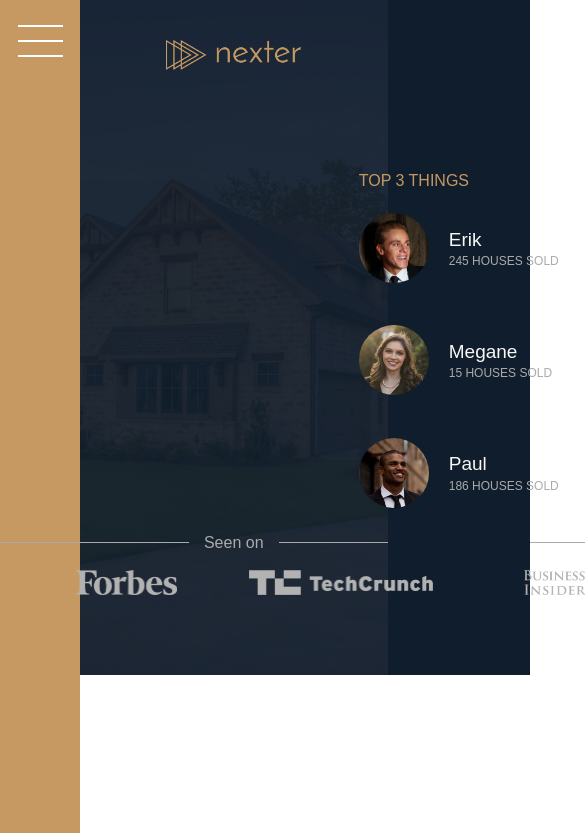
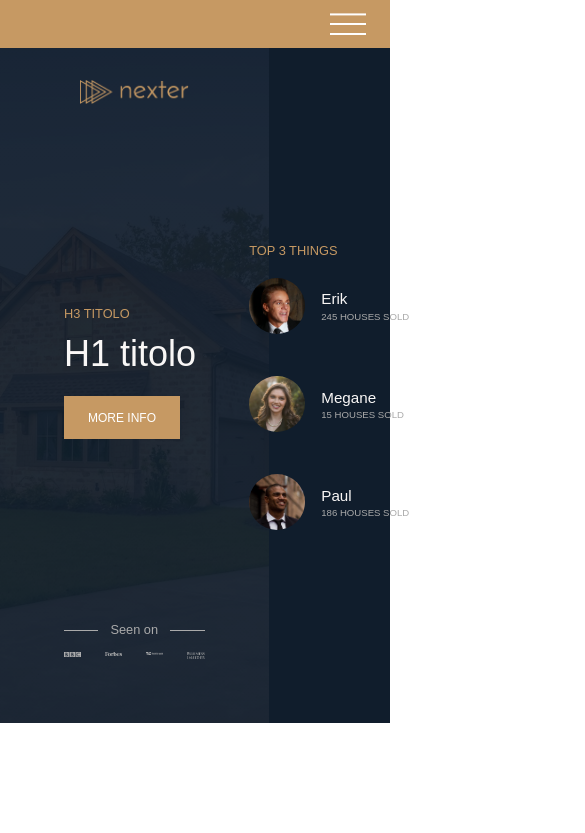
Before and after one commit to debuy-co/nexter_grids, a React (Create React App) app: page / in a window 390 px wide. Shown: the top 833 px of the page, 585 px wide, since content can reach past the window. Built offline with nearby package versions, Linux system fonts and the light colour scheme.

Commit message:
Writing Media Queries - Part 1

```diff
--- a/src/sass/_base.scss
+++ b/src/sass/_base.scss
@@ -15,6 +15,10 @@
 $font-primary: "Nunito", sans-serif;
 $font-display: "Josefin Sans", sans-serif;
 
+//RESPONSIVE BREAKPOINTS
+$bp-largest: 75em; //corrisponde to 1200px and is the result of 1200px/16
+$bp-large: 62.5em; //1000px
+
 *,
 *::after,
 *::before {
@@ -26,6 +30,10 @@
 html {
   box-sizing: border-box; //it was already explained in the previous project why we write in this way
   font-size: 62.5%; //1rem = 10px --> 10px/16px = 62.5%
+
+  @media only screen and (max-width: $bp-largest) {
+    font-size: 50%;
+  }
 }
 
 body {
@@ -61,9 +69,20 @@
     [center-start]repeat(8, [col-start] minmax(min-content, 14rem) [col-end])
     [center-end] minmax(6rem, 1fr) [full-end];
 
-  //just for development purposes, alter we are going to remove it
-  & > * {
-    font-size: 3rem;
-    padding: 40px;
+  @media only screen and (max-width: $bp-large) {
+    //added a row
+    grid-template-rows: 6rem 80vh min-content 40vw repeat(3, min-content);
+
+    //first column is removed
+    grid-template-columns:
+      [full-start] minmax(6rem, 1fr)
+      [center-start]repeat(8, [col-start] minmax(min-content, 14rem) [col-end])
+      [center-end] minmax(6rem, 1fr) [full-end];
   }
+
+  // //just for development purposes, alter we are going to remove it
+  // & > * {
+  //   font-size: 3rem;
+  //   padding: 40px;
+  // }
 }
--- a/src/sass/_header.scss
+++ b/src/sass/_header.scss
@@ -15,8 +15,17 @@
 
   display: grid;
   grid-row-gap: 1.5rem;
-  grid-template-rows: 1fr min-content 6rem 1fr; //if we don't define like that all the space (Across the Y axes) will be divided equally, instead in this way we have the first row to occupy all the available space and the others the space specified
-  grid-template-columns: max-content; //in this way we will have only 1 column which occupy only the max contento of the largest item
+
+  //grid-template-rows: 1fr min-content 6rem 1fr; //if we don't define like that all the space (Across the Y axes) will be divided equally, instead in this way we have the first row to occupy all the available space and the others the space specified
+  grid-template-rows: 1fr min-content minmax(min-content, 6rem) 1fr;
+  //the above one has been changed so that it will scale properly, in this way we say the row (before defined to 6rem) shall never be more taller than the content
+
+  //grid-template-columns: max-content; //in this way we will have only 1 column which occupy only the max content of the largest item
+  grid-template-columns: minmax(
+    min-content,
+    max-content
+  ); //the above one has been changed so that it will scale properly, in this way we say the column shall never be more narrow than the content
+
   justify-content: center; //so all the conent is now centered
 
   &__logo {
@@ -53,7 +62,8 @@
     grid-column-gap: 3rem;
     justify-items: center;
     img {
-      height: 2.5rem;
+      max-height: 2.5rem; //we change it to max height in order to solve the problem with smaller screens, but we need to specify also the max-widht otherwise it will not scale properly
+      max-width: 100%;
       filter: brightness(70%);
     }
   }
--- a/src/sass/_sidebar.scss
+++ b/src/sass/_sidebar.scss
@@ -8,6 +8,13 @@
   //in questo caso non abbiamo chiamato le righe perche' sono quasi sempre meno importanti delle colonne quindi la
   display: flex; //as we see flex box is good for this really small applications , like centering the btn by using below property "justify-content"
   justify-content: center;
+
+  @media only screen and (max-width: $bp-large) {
+    grid-column: 1 / -1;
+    grid-row: 1 / 2;
+    justify-content: flex-end;
+    align-items: center;
+  }
 }
 
 .nav-btn {
@@ -36,4 +43,16 @@
   &::after {
     transform: translateY(1.3rem);
   }
+
+  @media only screen and (max-width: $bp-large) {
+    margin-top: 0;
+    margin-right: 3rem;
+
+    &::before {
+      transform: translateY(-1.2rem);
+    }
+    &::after {
+      transform: translateY(1rem);
+    }
+  }
 }
```
Also changed, not shown: 1 other file (tests, documents, lock files or other folders).
